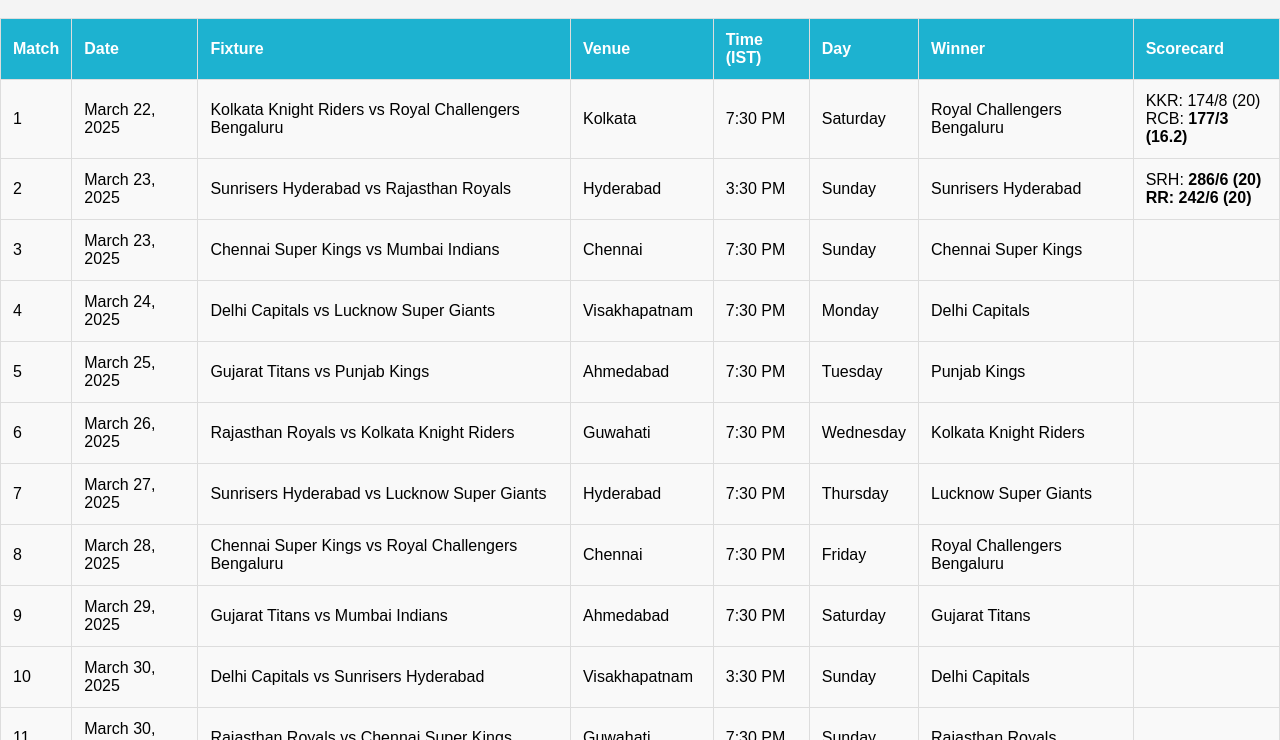
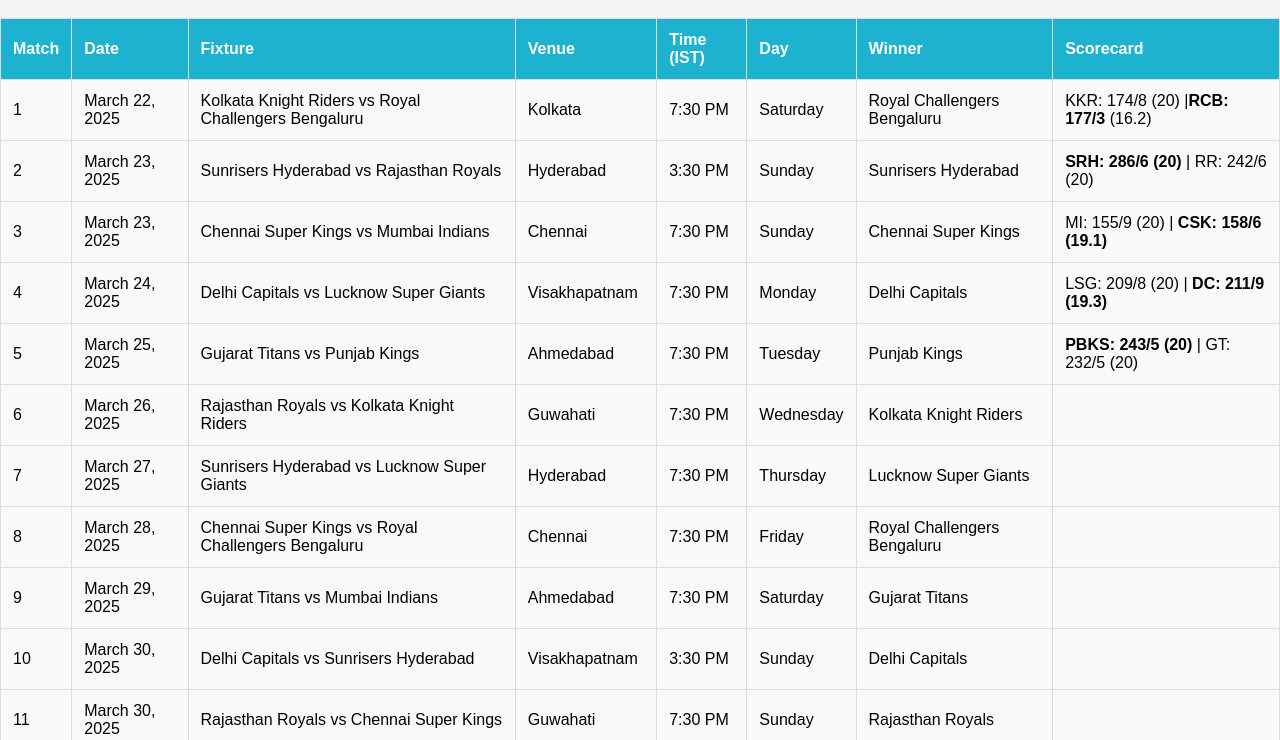
Before and after one commit to Devangog/index.html, a plain HTML site: page TOURNAMENT.html in a window 1280 px wide. Shown: the part 60-800 px from the top of the page. Drawn offline with Linux system fonts and the light colour scheme.

Commit message:
Update TOURNAMENT.html

```diff
--- a/TOURNAMENT.html
+++ b/TOURNAMENT.html
@@ -58,7 +58,7 @@
                 <td>7:30 PM</td>
                 <td>Saturday</td>
                 <td>Royal Challengers Bengaluru</td>
-                <td>KKR: 174/8 (20)<br>RCB: <strong>177/3 (16.2)</strong></td>
+                <td>KKR: 174/8 (20) |<strong>RCB: 177/3</strong> (16.2)</td>
             </tr>
             <tr>
                 <td>2</td>
@@ -68,7 +68,7 @@
                 <td>3:30 PM</td>
                 <td>Sunday</td>
                 <td>Sunrisers Hyderabad</td>
-                <td>SRH:<strong> 286/6 (20)<strong><br>RR: 242/6 (20) </td>
+                <td><strong>SRH: 286/6 (20)</strong> | RR: 242/6 (20)</td>
             </tr>
             <tr>
                 <td>3</td>
@@ -78,7 +78,7 @@
                 <td>7:30 PM</td>
                 <td>Sunday</td>
                 <td>Chennai Super Kings</td>
-                <td></td>
+                <td>MI: 155/9 (20) |<strong> CSK: 158/6 (19.1)</strong></td>
             </tr>
             <tr>
                 <td>4</td>
@@ -88,7 +88,7 @@
                 <td>7:30 PM</td>
                 <td>Monday</td>
                 <td>Delhi Capitals</td>
-                <td></td>
+               <td>LSG: 209/8 (20) |<strong> DC: 211/9 (19.3)</strong></td>
             </tr>
             <tr>
                 <td>5</td>
@@ -98,7 +98,7 @@
                 <td>7:30 PM</td>
                 <td>Tuesday</td>
                 <td>Punjab Kings</td>
-                <td></td>
+                <td><strong>PBKS: 243/5 (20)</strong> | GT: 232/5 (20)</td>
             </tr>
             <tr>
                 <td>6</td>
```
